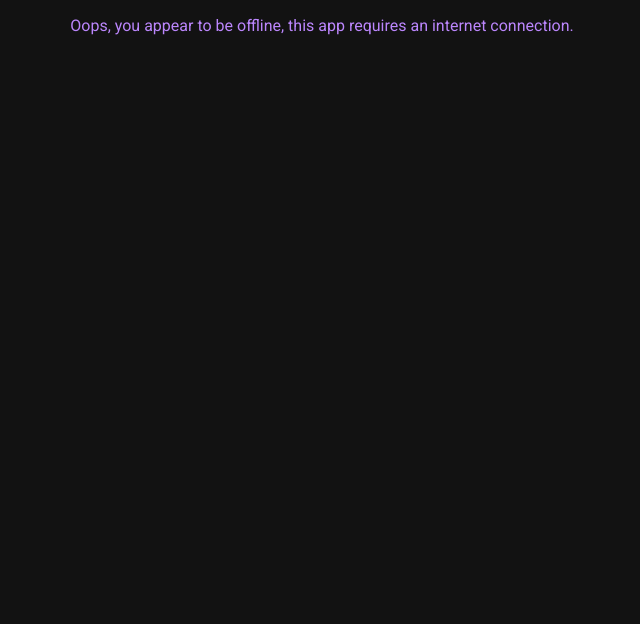
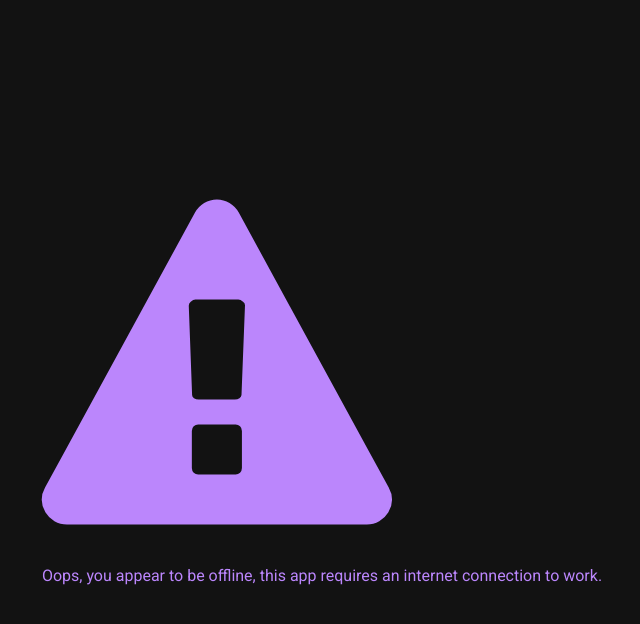
Before and after one commit to senkuu/find-a-picture, a website built with webpack: page src/offline.html in a window 1280 px wide. Shown: the whole page, without its empty margins (318-958 px from the left). Built offline with nearby package versions, Linux system fonts and the light colour scheme.

Commit message:
style offline page

```diff
--- a/package.json
+++ b/package.json
@@ -15,6 +15,7 @@
     "css-loader": "^3.2.0",
     "html-loader": "^0.5.5",
     "html-webpack-plugin": "^3.2.0",
+    "jest": "^24.9.0",
     "node-sass": "^4.12.0",
     "postcss-loader": "^3.0.0",
     "sass-loader": "^8.0.0",
--- a/src/offline.html
+++ b/src/offline.html
@@ -4,13 +4,18 @@
     <meta charset="UTF-8" />
     <meta name="viewport" content="width=device-width, initial-scale=1.0" />
     <meta http-equiv="X-UA-Compatible" content="ie=edge" />
+    <link
+      rel="stylesheet"
+      href="https://stackpath.bootstrapcdn.com/font-awesome/4.7.0/css/font-awesome.min.css"
+    />
     <title>Find A Picture</title>
   </head>
   <body class="dark">
-    <div class="container">
+    <div class="center">
+      <i class="fa fa-exclamation-triangle" aria-hidden="true"></i>
       <p style="text-align: center">
-        Oops, you appear to be offline, this app requires an internet
-        connection.
+        Oops, you appear to be offline, this app requires an internet connection
+        to work.
       </p>
     </div>
   </body>
--- /dev/null
+++ b/src/scss/offline.scss
@@ -0,0 +1,10 @@
+.fa-exclamation-triangle {
+  font-size: 350px;
+}
+
+.center {
+  position: fixed;
+  top: 50%;
+  left: 50%;
+  transform: translate(-50%, -50%);
+}
--- a/src/scss/sun-moon.scss
+++ b/src/scss/sun-moon.scss
@@ -1,4 +1,5 @@
-.fa {
+.fa-sun-o,
+.fa-moon-o {
   font-size: 38px;
   position: absolute;
   right: 15px;
--- a/src/style.scss
+++ b/src/style.scss
@@ -12,3 +12,6 @@
 // import themes
 @import "./scss/themes/light.scss";
 @import "./scss/themes/dark.scss";
+
+// import pages
+@import "./scss/offline.scss";
```
Also changed, not shown: 1 other file.
